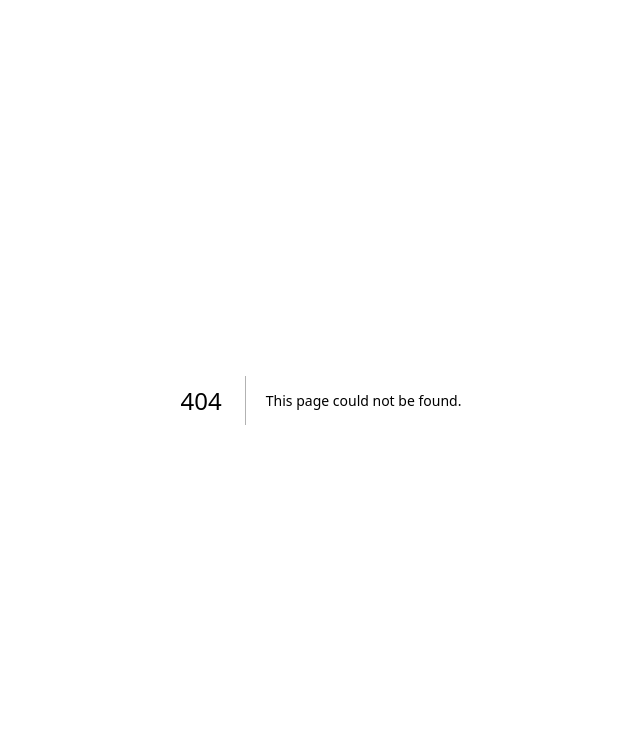
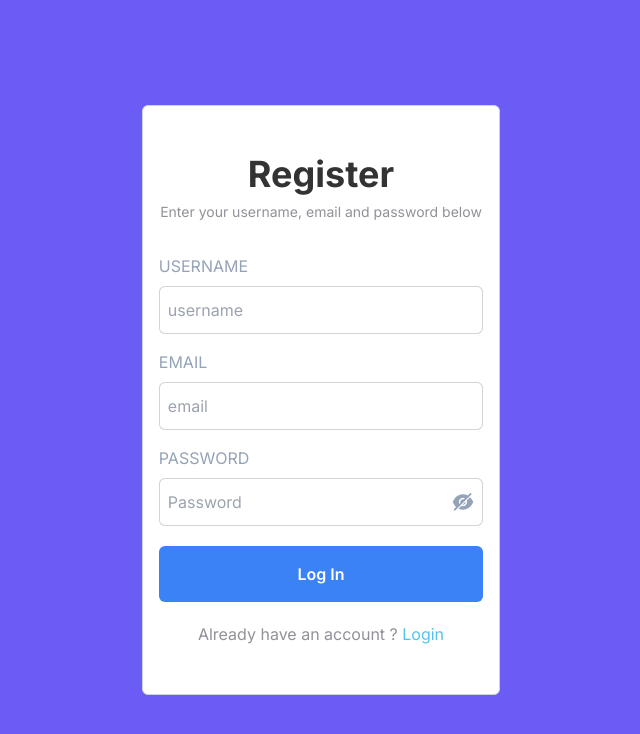
Before and after one commit to rizalyoga/fairus-edu-blog, a Next.js app: page /register in a window 1280 px wide. Before the commit this address had no page. Shown: the top 734 px of the page, without its empty margins (319-959 px from the left). Built offline with nearby package versions, Linux system fonts and the light colour scheme.

Commit message:
add login & register page

```diff
--- a/src/app/hallo/page.tsx
+++ /dev/null
@@ -1,11 +0,0 @@
-import React from "react";
-
-const page = () => {
-  return (
-    <div className="bg-red-800 h-screen">
-      <h1>Doni</h1>
-    </div>
-  );
-};
-
-export default page;
--- /dev/null
+++ b/src/app/login/page.tsx
@@ -0,0 +1,126 @@
+"use client";
+import React, { useState } from "react";
+import clsx from "clsx";
+import { AiFillEye, AiFillEyeInvisible } from "react-icons/ai";
+import Link from "next/link";
+
+const Login = () => {
+  const [isShowPassword, setIsShowPassword] = useState(false);
+  const [isLoading, setIsLoading] = useState(false);
+  const [login, setLogin] = useState({
+    username: "",
+    password: "",
+  });
+
+  const handleChange = (e: React.ChangeEvent<HTMLInputElement>) => {
+    const value = e.target.value;
+
+    setLogin({
+      ...login,
+      [e.target.name]: value,
+    });
+  };
+
+  const handleSubmit = (e: React.FormEvent<HTMLFormElement>) => {
+    e.preventDefault();
+    setIsLoading((loading) => !loading);
+  };
+
+  const showPasswordComponents = (style: string) => {
+    if (!isShowPassword) {
+      return (
+        <AiFillEyeInvisible onClick={showPasswordVisible} className={style} />
+      );
+    } else {
+      return <AiFillEye onClick={showPasswordVisible} className={style} />;
+    }
+  };
+
+  const showPasswordVisible = () => {
+    setIsShowPassword((visible) => !visible);
+  };
+
+  return (
+    <div
+      className={clsx(
+        "flex justify-center items-center flex-col h-screen bg-primary-violet"
+      )}
+    >
+      <div
+        className={clsx(
+          "mx-4 bg-white border border-slate-300 flex justify-center items-center flex-col rounded-md py-12 px-4 w-[90%]",
+          "md:w-[48%]",
+          "lg:w-[40%]",
+          "xl:w-[28%]",
+          "2xl:w-[24%]",
+          "dark:bg-dark_background"
+        )}
+      >
+        <h1 className={clsx("font-bold text-4xl text-primary-text")}>Login</h1>
+        <p className="text-sm text-secondary-text mb-8 mt-2 text-center">
+          Enter your username and password below
+        </p>
+        <form
+          onSubmit={handleSubmit}
+          className="flex flex-col gap-4 text-slate-400 w-full"
+        >
+          <span className="flex flex-col">
+            <label className="text-base">USERNAME</label>
+            <input
+              className={clsx(
+                "input input-bordered rounded-md placeholder:text-base text-primary-text py-3 px-2 mt-2",
+                " dark:bg-dark_background dark:text-white"
+              )}
+              name="username"
+              type="text"
+              placeholder="username"
+              required
+              onChange={handleChange}
+            />
+          </span>
+          <span className="flex flex-col">
+            <span className="flex justify-between">
+              <label className="text-base">PASSWORD</label>
+            </span>
+            <div className="relative flex">
+              <input
+                className={clsx(
+                  "input input-bordered relative w-full rounded-md placeholder:text-base text-primary-text py-3 px-2 mt-2",
+                  " dark:bg-dark_background dark:text-white"
+                )}
+                name="password"
+                type={isShowPassword ? "text" : "password"}
+                placeholder="Password"
+                required
+                onChange={handleChange}
+              />
+              {showPasswordComponents(
+                "absolute text-2xl mt-5 mr-2 right-0 cursor-pointer"
+              )}
+            </div>
+          </span>
+          {isLoading ? (
+            <p>Loading...</p>
+          ) : (
+            <input
+              className={clsx(
+                "bg-blue-500 rounded-md py-4 font-semibold text-white cursor-pointer mt-1",
+                "hover:bg-blue-700"
+              )}
+              type="submit"
+              value="Log In"
+            />
+          )}
+        </form>
+        <p className="text-base text-secondary-text mt-5">
+          Don&apos;t have an account ?
+          <span className="text-primary-cyan hover:underline cursor-pointer">
+            <Link href="/register">{" Sign Up"}</Link>
+          </span>
+        </p>
+      </div>
+    </div>
+  );
+};
+
+export default Login;
--- /dev/null
+++ b/src/app/register/page.tsx
@@ -0,0 +1,143 @@
+"use client";
+import React, { useState } from "react";
+import clsx from "clsx";
+import { AiFillEye, AiFillEyeInvisible } from "react-icons/ai";
+import Link from "next/link";
+
+const Register = () => {
+  const [isShowPassword, setIsShowPassword] = useState(false);
+  const [isLoading, setIsLoading] = useState(false);
+  const [login, setLogin] = useState({
+    username: "",
+    password: "",
+    email: "",
+  });
+
+  const handleChange = (e: React.ChangeEvent<HTMLInputElement>) => {
+    const value = e.target.value;
+
+    setLogin({
+      ...login,
+      [e.target.name]: value,
+    });
+  };
+
+  const handleSubmit = (e: React.FormEvent<HTMLFormElement>) => {
+    e.preventDefault();
+    setIsLoading((loading) => !loading);
+  };
+
+  const showPasswordComponents = (style: string) => {
+    if (!isShowPassword) {
+      return (
+        <AiFillEyeInvisible onClick={showPasswordVisible} className={style} />
+      );
+    } else {
+      return <AiFillEye onClick={showPasswordVisible} className={style} />;
+    }
+  };
+
+  const showPasswordVisible = () => {
+    setIsShowPassword((visible) => !visible);
+  };
+
+  return (
+    <div
+      className={clsx(
+        "flex justify-center items-center flex-col h-screen bg-primary-violet"
+      )}
+    >
+      <div
+        className={clsx(
+          "mx-4 bg-white border border-slate-300 flex justify-center items-center flex-col rounded-md py-12 px-4 w-[90%]",
+          "md:w-[48%]",
+          "lg:w-[40%]",
+          "xl:w-[28%]",
+          "2xl:w-[24%]",
+          "dark:bg-dark_background"
+        )}
+      >
+        <h1 className={clsx("font-bold text-4xl text-primary-text")}>
+          Register
+        </h1>
+        <p className="text-sm text-secondary-text mb-8 mt-2 text-center">
+          Enter your username, email and password below
+        </p>
+        <form
+          onSubmit={handleSubmit}
+          className="flex flex-col gap-4 text-slate-400 w-full"
+        >
+          <span className="flex flex-col">
+            <label className="text-base">USERNAME</label>
+            <input
+              className={clsx(
+                "input input-bordered rounded-md placeholder:text-base text-primary-text py-3 px-2 mt-2",
+                " dark:bg-dark_background dark:text-white"
+              )}
+              name="username"
+              type="text"
+              placeholder="username"
+              required
+              onChange={handleChange}
+            />
+          </span>
+          <span className="flex flex-col">
+            <label className="text-base">EMAIL</label>
+            <input
+              className={clsx(
+                "input input-bordered rounded-md placeholder:text-base text-primary-text py-3 px-2 mt-2",
+                " dark:bg-dark_background dark:text-white"
+              )}
+              name="email"
+              type="email"
+              placeholder="email"
+              required
+              onChange={handleChange}
+            />
+          </span>
+          <span className="flex flex-col">
+            <span className="flex justify-between">
+              <label className="text-base">PASSWORD</label>
+            </span>
+            <div className="relative flex">
+              <input
+                className={clsx(
+                  "input input-bordered relative w-full rounded-md placeholder:text-base text-primary-text py-3 px-2 mt-2",
+                  " dark:bg-dark_background dark:text-white"
+                )}
+                name="password"
+                type={isShowPassword ? "text" : "password"}
+                placeholder="Password"
+                required
+                onChange={handleChange}
+              />
+              {showPasswordComponents(
+                "absolute text-2xl mt-5 mr-2 right-0 cursor-pointer"
+              )}
+            </div>
+          </span>
+          {isLoading ? (
+            <p>Loading...</p>
+          ) : (
+            <input
+              className={clsx(
+                "bg-blue-500 rounded-md py-4 font-semibold text-white cursor-pointer mt-1",
+                "hover:bg-blue-700"
+              )}
+              type="submit"
+              value="Log In"
+            />
+          )}
+        </form>
+        <p className="text-base text-secondary-text mt-5">
+          Already have an account ?
+          <span className="text-primary-cyan hover:underline cursor-pointer">
+            <Link href="/login">{" Login"}</Link>
+          </span>
+        </p>
+      </div>
+    </div>
+  );
+};
+
+export default Register;
--- a/tailwind.config.ts
+++ b/tailwind.config.ts
@@ -1,20 +1,31 @@
-import type { Config } from 'tailwindcss'
+import type { Config } from "tailwindcss";
 
 const config: Config = {
   content: [
-    './src/pages/**/*.{js,ts,jsx,tsx,mdx}',
-    './src/components/**/*.{js,ts,jsx,tsx,mdx}',
-    './src/app/**/*.{js,ts,jsx,tsx,mdx}',
+    "./src/pages/**/*.{js,ts,jsx,tsx,mdx}",
+    "./src/components/**/*.{js,ts,jsx,tsx,mdx}",
+    "./src/app/**/*.{js,ts,jsx,tsx,mdx}",
   ],
   theme: {
     extend: {
       backgroundImage: {
-        'gradient-radial': 'radial-gradient(var(--tw-gradient-stops))',
-        'gradient-conic':
-          'conic-gradient(from 180deg at 50% 50%, var(--tw-gradient-stops))',
+        "gradient-radial": "radial-gradient(var(--tw-gradient-stops))",
+        "gradient-conic":
+          "conic-gradient(from 180deg at 50% 50%, var(--tw-gradient-stops))",
+      },
+      colors: {
+        // Configure your color palette here
+        "primary-violet": "#6B5CF6",
+        "primary-green": "#95D354",
+        "primary-pink": "#EE71C7",
+        "primary-cyan": "#50C4EE",
+        "primary-text": "#333333",
+        "secondary-violet": "#F1F0FF",
+        "secondary-text": "#929199",
+        "sub-page": "#FBF8FE",
       },
     },
   },
-  plugins: [],
-}
-export default config
+  plugins: [require("daisyui")],
+};
+export default config;
```
Also changed, not shown: package.json (+7 -4 lines), 1 other file (tests, documents, lock files or other folders).
